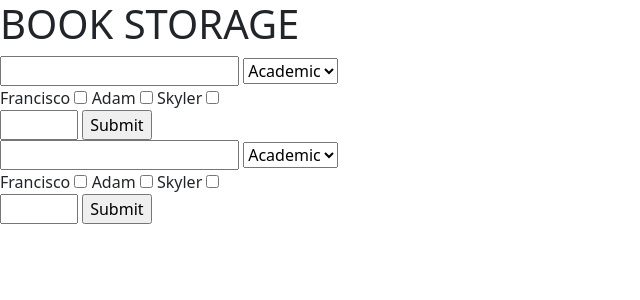
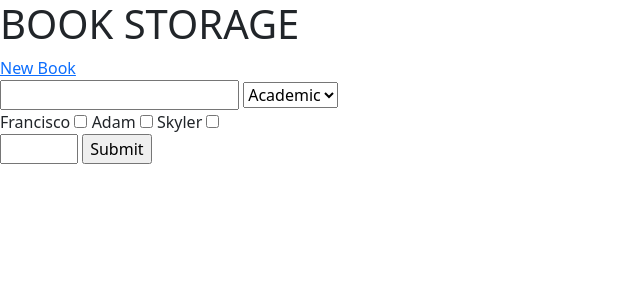
Before and after one commit to tkoenig97/django-library-app, a Django app: page /new_book/ in a window 1280 px wide. Shown: the top 300 px of the page, without its empty margins (0-640 px from the left). Run offline with Django 4.2, Linux system fonts and the light colour scheme; parts of the project's set-up code (start-up, migrations or seed data) failed here and were passed over.

Commit message:
Moved form to book.html

```diff
--- a/book_storage/book_app/templates/pages/layout.html
+++ b/book_storage/book_app/templates/pages/layout.html
@@ -14,27 +14,8 @@
     </head>
     <body>
         <h1>BOOK STORAGE</h1>
-        <form method = 'POST' action = '/'>
-            {% csrf_token %}
-            <input name ='title' />
-            <select name = 'genre'>
-                <option value = "Academic">Academic</option>
-                <option value = "Horror">Horror</option>
-                <option value = "History">History</option>
-            </select>
-            <fieldset name= 'authors'>
-                <label for = 'Francisco'> Francisco</label>
-                <input type="checkbox" value = "Francisco" name = 'Francisco' />
+        <a href = '/new_book/'>New Book </a>
 
-                <label for = "Adam">Adam</label>
-                <input type="checkbox" value = "Adam" name = "Adam"/>
-
-                <label for = "Skyler">Skyler </label>
-                <input type="checkbox" value = "Skyler" name = "Skyler" />
-            </fieldset>
-            <input type = 'number' max = 5 min = 1 name = 'quantity' />
-            <input type = 'submit' />
-        </form>
         {% block content %}
         {% endblock content %}
 
```
